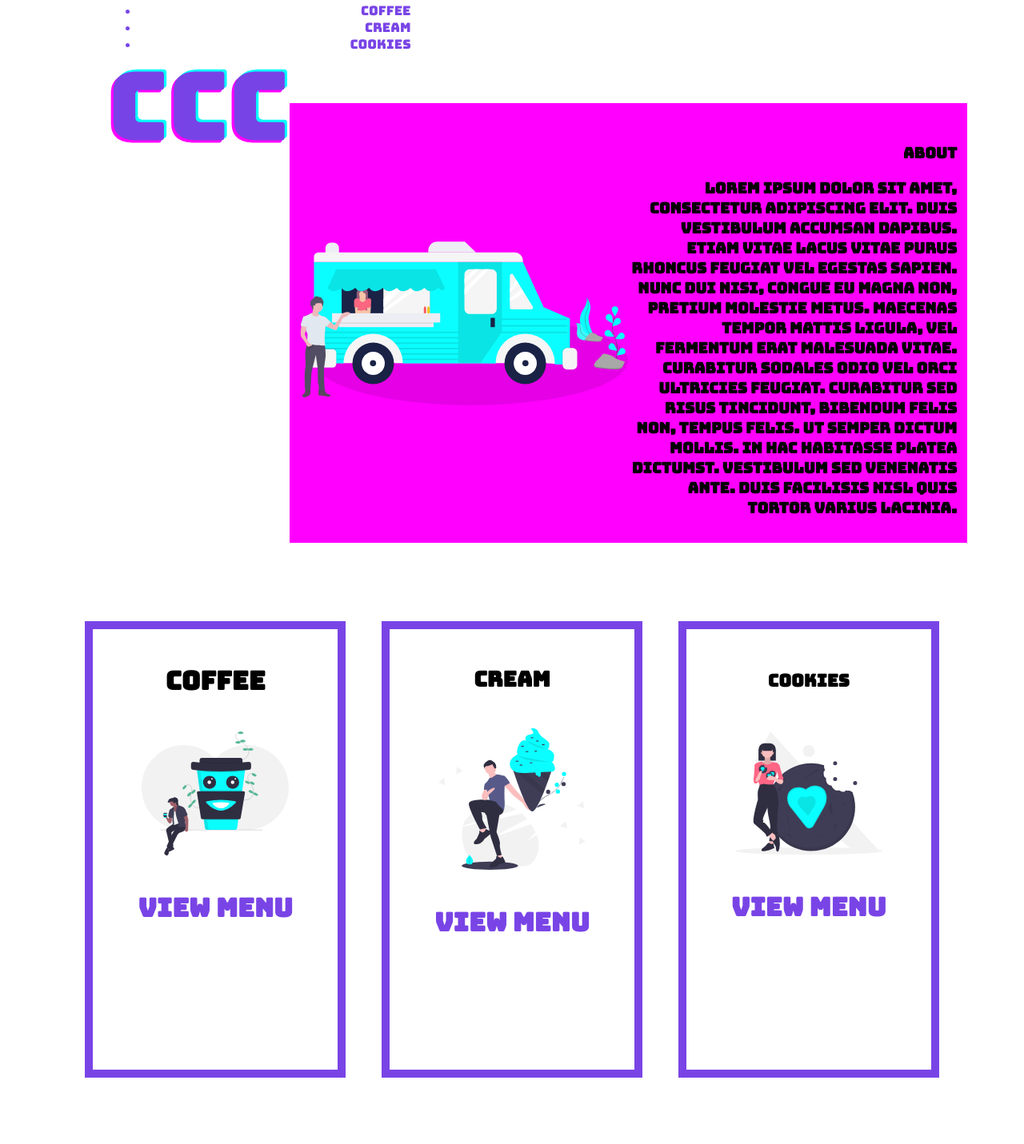
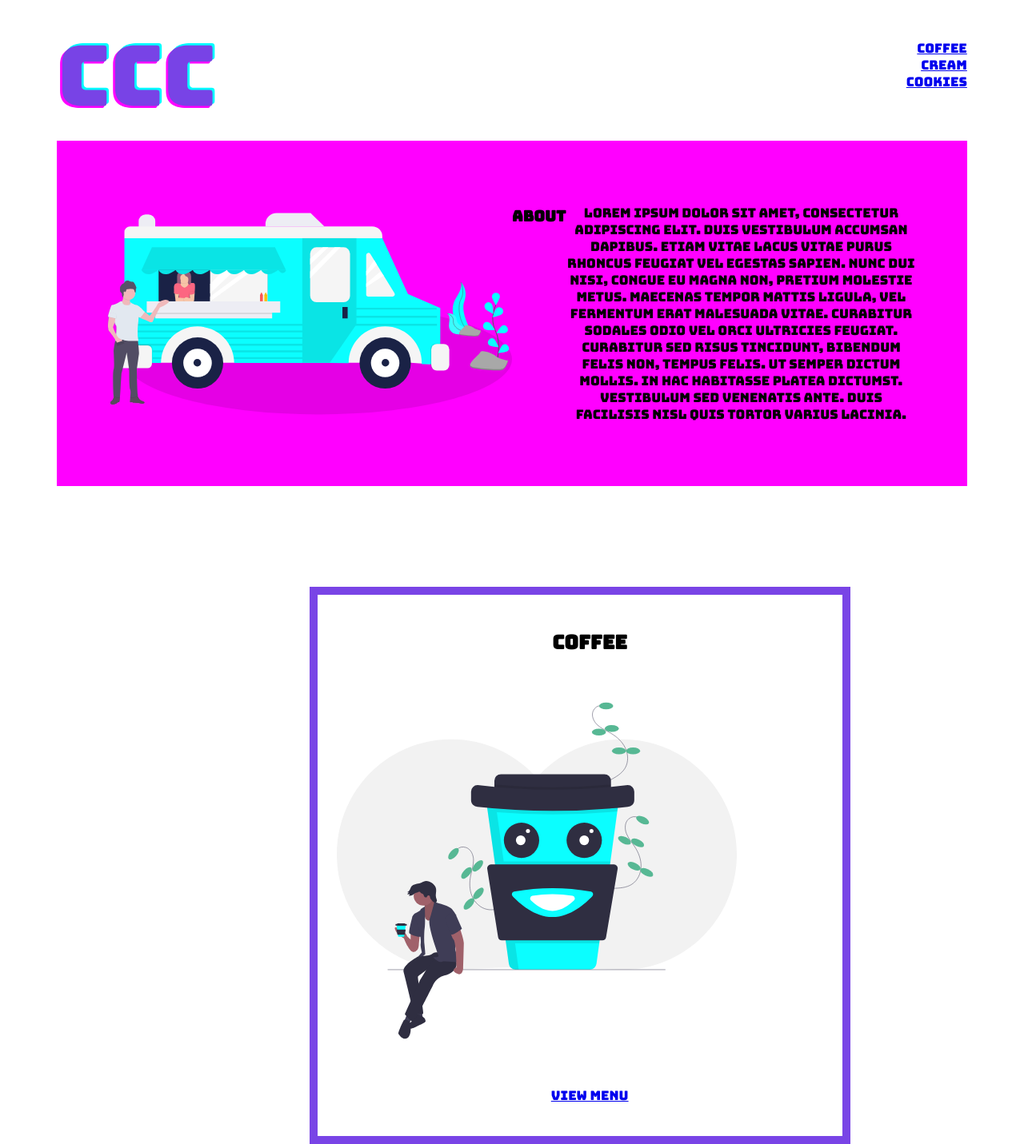
Before and after one commit to lavendermoose/Killeen-part-one-mobile, a plain HTML site: page index.html in a window 1280 px wide. Shown: the part 13-1444 px from the top of the page at 80% size. Drawn offline with Linux system fonts and the light colour scheme.

Commit message:
first commit

```diff
--- a/index.html
+++ b/index.html
@@ -8,36 +8,35 @@
     <title>CCC</title>
 </head>
 <body>
-    <header>
-        <a>
-            <ul>
-                <li>COFFEE</li>
-                <li>CREAM</li>
-                <li>COOKIES</li>
+    <header class="menu_bar_section">
+        <img id="logo" src="ccc.svg" alt="ccc">
+        <ul class="no-bullets" id="menu_bar">
+            <li><a href="#">COFFEE</a></li>
+            <li><a href="#">CREAM</a></li>
+            <li><a href="#">COOKIES</a></li>
         </ul>
-            <img src="ccc.svg" alt="ccc" style="float:left">
-        </a>
+
     </header>
     <section class="side-by-side-container">
         <img class="side-by-side-item" src="food-truck.svg" alt="a food truck">
-        <h3><p>About</p> Lorem ipsum dolor sit amet, consectetur adipiscing elit. Duis vestibulum accumsan dapibus. Etiam vitae lacus vitae purus rhoncus feugiat vel egestas sapien. Nunc dui nisi, congue eu magna non, pretium molestie metus. Maecenas tempor mattis ligula, vel fermentum erat malesuada vitae. Curabitur sodales odio vel orci ultricies feugiat. Curabitur sed risus tincidunt, bibendum felis non, tempus felis. Ut semper dictum mollis. In hac habitasse platea dictumst. Vestibulum sed venenatis ante. Duis facilisis nisl quis tortor varius lacinia.</h3>
+        <h3>About</h3>
+        <p class="side-by-side-item">Lorem ipsum dolor sit amet, consectetur adipiscing elit. Duis vestibulum accumsan dapibus. Etiam vitae lacus vitae purus rhoncus feugiat vel egestas sapien. Nunc dui nisi, congue eu magna non, pretium molestie metus. Maecenas tempor mattis ligula, vel fermentum erat malesuada vitae. Curabitur sodales odio vel orci ultricies feugiat. Curabitur sed risus tincidunt, bibendum felis non, tempus felis. Ut semper dictum mollis. In hac habitasse platea dictumst. Vestibulum sed venenatis ante. Duis facilisis nisl quis tortor varius lacinia.</p>
     </section>
-    <section class="white-section side-by-side-container">
+
     <div class="side-by-side-item">
-        <h4>COFFEE</h4>
-        <img src="coffee.svg" alt="a cup of coffee" width="700" height="700">
-        <button> VIEW MENU </button>
+        <h2>COFFEE</h2>
+        <img src="coffee.svg" alt="a cup of coffee" width="500" height="500">
+        <p><a href="#">VIEW MENU </a></p>
     </div>
     <div class="side-by-side-item">
-        <h5> CREAM </h5>
-        <img src="cream.svg" alt="an ice cream cone" width="700" height="700">
-        <button> VIEW MENU </button>
+        <h2>CREAM </h2>
+        <img src="cream.svg" alt="an ice cream cone" width="500" height="500">
+        <p><a href="#">VIEW MENU</a></p>
     </div>
     <div class="side-by-side-item">
-        <h6> COOKIES </h6>
-        <img src="cookie.svg" alt="a cookie" width="700" height="700">
-        <button> VIEW MENU </button>
+        <h2>COOKIES</h2>
+        <img src="cookie.svg" alt="a cookie" width="500" height="500">
+        <p><a href="#">VIEW MENU </a></p>
     </div>
-        </section>
 </body>
 </html>
--- a/style.css
+++ b/style.css
@@ -2,7 +2,6 @@
 body {
     font-family: 'Bungee';
 }
-
 body {
     background-color: white;
 }
@@ -10,12 +9,7 @@ body {
 header {
     color: #7944e6;
     text-align: right;
-    width: 30%;
-    margin-right: 0%;
-    margin-left: 10%;
-    font-size: 100%;
-    word-spacing: 10em;
-
+    margin: 5%;
 }
 
 ul.no-bullets {
@@ -24,102 +18,46 @@ ul.no-bullets {
     margin: 0;
   }
 
+  #logo {
+      float: left;
+  }
+
 
 p {
-    text-align: right;
+    text-align: center;
 }
-
 section {
     background-color: #ff00ff;
     padding: 5%;
     margin: 5%;
 }
-
 h2 {
-    text-align: left;
+    text-align: center;
 }
-
 h3{
     text-align: left;
-}
-
-
-.white-section {
- background-color: white;
- font-size: 4em;
- align-items: center;
 }
 
 div {
     background-color: white;
     border: 10px solid #7944e6;
-    margin-left: 12%;
-    margin-right: 12%;
-    margin-top: 5%;
-    margin-bottom: 5%;
+    margin-left: 30%;
+    margin-right: 30%;
+    margin-top: 10%;
+    margin-bottom: 10;
     padding-top: 1.5em;
     padding-bottom: 1.5em;
-}
-
-button {
-    color: #7944e6;
-    background-color: white;
-    border: 2px solid white;
-    border-radius: 7px;
-    font-family: 'Bungee';
-    font-weight: bold;
-    font-size: 1em;
     padding-left: 1.5em;
-    padding-right: 1.5em;
-    padding-top: 1em;
-    padding-bottom: 1em;
 }
 
 
-
-
 @media screen and (min-width: 768px) {
-
-    .side-by-side-container {
-        display: flex;
+.side-by-side-container {
+    display: flex;
     }
 
-    .side-by-side-item {
-        width: 50%;
-    }
-
-    header {
-    text-align: right;
-    }
-
-    section {
-        text-align: center;
-        border: 0%;
-        padding: 1%;
-    }
-
-    h3 {
-        text-align: right;
-    }
-
-    div {
-        padding: 0%;
-        border: 0%;
-        margin: 2%;
-        text-align: center;
-        width: 50%;
-        height: 17.2em;
-        font-family: 'Bungee';
-        font-size: 50%;
-    }
-
-    img {
-        width: 60%;
-        height: auto;
-      }
-
-      button {
-          font-size: 1em;
-      }
+.side-by-side-item {
+    width: 50%;
+}
 
 }
```
Lines whose indentation alone changed are shown as unchanged.
